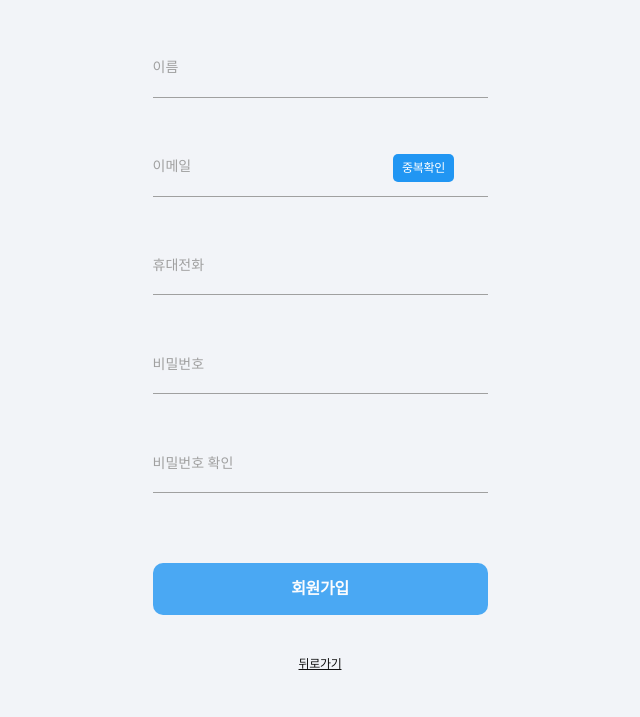
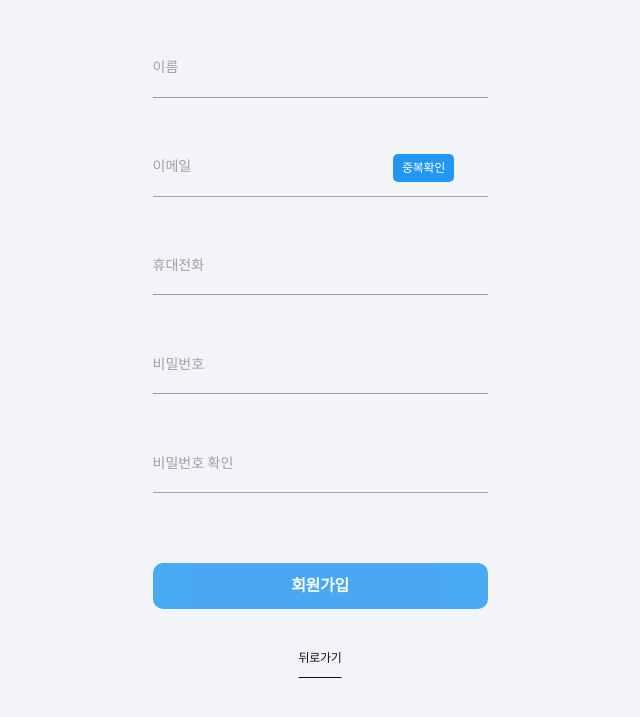
Before and after one commit to sians5544/LoginForm_javascript, a website with bundled scripts: page public/signup.html in a window 1280 px wide. Shown: the part 125-842 px from the top of the page, without its empty margins (320-960 px from the left). After the commit the page ends 803 px from the top, so only its background shows below. Built offline with nearby package versions, Linux system fonts and the light colour scheme; a web font is replaced by a local one.

Commit message:
fix: Fixed Button css, link
- remove pointer disabled delete-button
- resize hover border
- link tag edit

```diff
--- a/public/css/index.css
+++ b/public/css/index.css
@@ -225,7 +225,7 @@ html.is-active {
   border-bottom: 1px solid blue;
 }
 
-.signin-form-info input:focus + label {
+.signin-form-info input:focus+label {
   top: 10%;
   font-size: 0.75rem;
   letter-spacing: -0.01875rem;
@@ -237,7 +237,7 @@ html.is-active {
   border-bottom: 1px solid blue;
 }
 
-.signin-form-info input:invalid + label {
+.signin-form-info input:invalid+label {
   top: 10%;
 }
 
@@ -289,13 +289,13 @@ html.is-active {
   letter-spacing: -0.01875rem;
   line-height: 1.5rem;
   width: 100%;
-  border: 1px solid #f2f4f8;
+  border: none;
   border-radius: 0.625rem;
   line-height: 1.875rem;
   cursor: pointer;
   opacity: 0.8;
   transition: all 0.3s;
-  box-sizing: border-box;
+  background-color: #2196f3;
 }
 
 .form-button:not(:disabled):hover {
@@ -322,8 +322,7 @@ html.is-active {
   padding-bottom: 3rem;
 }
 
-.signup-body a,
-.mypage-body a {
+.signup-body a {
   display: block;
   padding-top: 0.625rem;
   padding-bottom: 0.625rem;
@@ -338,6 +337,7 @@ html.is-active {
 }
 
 @media (max-width: 710px) {
+
   .signup-form,
   .mypage-form {
     width: 100%;
@@ -359,6 +359,7 @@ html.is-active {
 }
 
 @media (max-width: 710px) {
+
   .signup-form-info,
   .mypage-form-info {
     width: 100%;
@@ -381,8 +382,8 @@ html.is-active {
   border-bottom: 1px solid blue;
 }
 
-.signup-form-info input:focus + label,
-.mypage-form-info input:focus + label {
+.signup-form-info input:focus+label,
+.mypage-form-info input:focus+label {
   top: 10%;
   font-size: 0.75rem;
   letter-spacing: -0.01875rem;
@@ -395,10 +396,10 @@ html.is-active {
   border-bottom: 1px solid blue;
 }
 
-.mypage-form-info input:not(:placeholder-shown) + label,
+.mypage-form-info input:not(:placeholder-shown)+label,
 .mypage-form-info .mypage-label,
-.signin-form-info input:not(:placeholder-shown) + label,
-.signup-form-info input:not(:placeholder-shown) + label {
+.signin-form-info input:not(:placeholder-shown)+label,
+.signup-form-info input:not(:placeholder-shown)+label {
   top: 10%;
 }
 
@@ -475,12 +476,19 @@ html.is-active {
 }
 
 .form-back {
+  padding: 0;
+  all: unset;
   margin-top: 1.875rem;
   text-align: center;
   font-size: 0.75rem;
   letter-spacing: -0.01875rem;
   line-height: 1.125rem;
   color: #101010;
+  border-bottom: 1px solid #101010;
+  position: absolute;
+  left: 50%;
+  transform: translateX(-50%);
+  cursor: pointer;
 }
 
 .mypage-title {
@@ -499,7 +507,7 @@ html.is-active {
   justify-content: center;
 }
 
-.header-logo > a {
+.header-logo>a {
   display: block;
   width: 48px;
 }
@@ -531,7 +539,8 @@ html.is-active {
 
 .signin-form .error,
 .signup-form .error,
-.mypage-form .error {
+.mypage-form .error,
+.popup .error {
   /* .error { */
   /* .signin-form .error,
 .signup-form .error,
@@ -554,7 +563,6 @@ html.is-active {
 }
 
 .form-button {
-  border: 3px solid transparent;
   background-color: #2196f3;
   color: #fff;
   cursor: pointer;
@@ -566,6 +574,7 @@ html.is-active {
   border: 3px solid rgba(0, 0, 0, 0.1);
   color: rgba(0, 0, 0, 0.2);
 }
+
 
 .complete-button,
 .edit-profile-button {
@@ -639,6 +648,7 @@ html.is-active {
 }
 
 .delete-button:disabled {
+  cursor: default;
   background-color: #c5c5c5;
 }
 
@@ -677,9 +687,6 @@ html.is-active {
   top: 63%;
   left: 25%;
 }
-.edit-profile-button:hover {
-  border: 1px solid rgb(70, 121, 178);
-}
 
 .signup-form-email-button {
   right: 10%;
```
Also changed, not shown: public/js/mypageEdit.js (+3 -5 lines).
